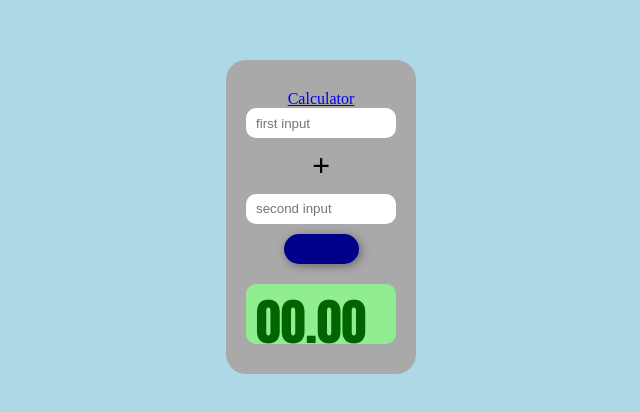
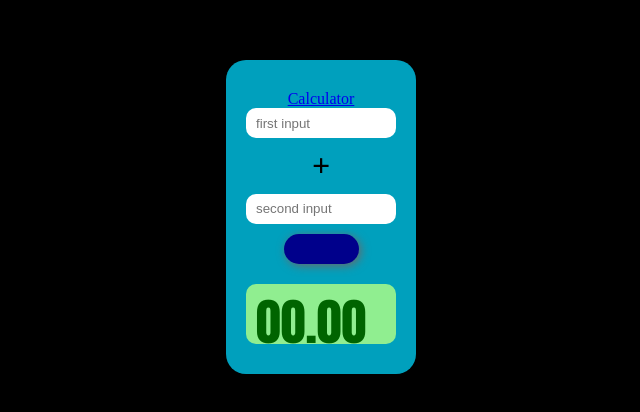
Before and after one commit to Luckysnowwolf/calc, a React (Vite) app in the folder Calculator/: page / in a window 1280 px wide. Shown: the top 412 px of the page, without its empty margins (319-959 px from the left). Built offline with nearby package versions, Linux system fonts and the light colour scheme.

Commit message:
changes body and calculator backgrounds

```diff
--- a/Calculator/src/App.css
+++ b/Calculator/src/App.css
@@ -4,11 +4,11 @@ body {
   padding: 0;
   display: flex;
   justify-content: center;
-  background-color: lightblue;
+  background-color: rgb(0, 0, 0);
 }
 
 .calculator {
-  background-color: darkgray;
+  background-color: rgb(0, 160, 189);
   width: 130px;
   padding: 30px;
   border-radius: 20px;
```
